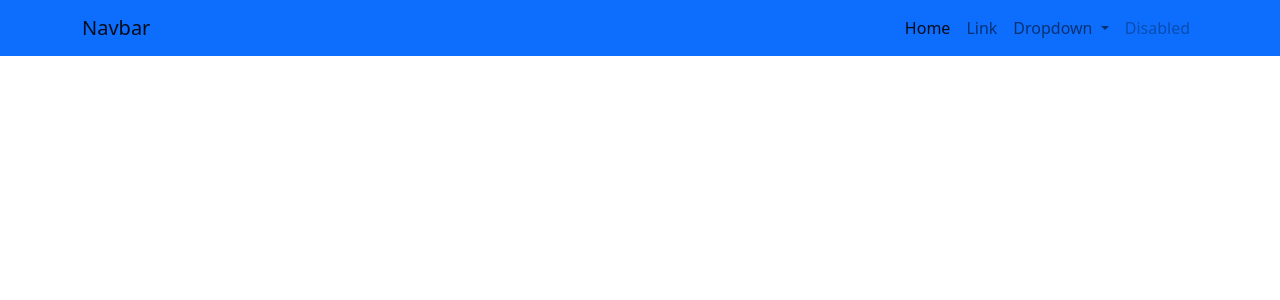
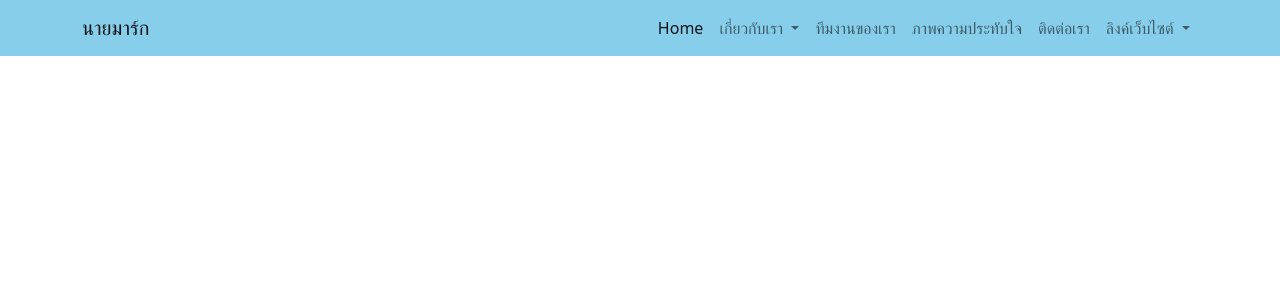
Before and after one commit to chananan47/cirt2-php8, a PHP site: page / in a window 1280 px wide. Shown: the top 300 px of the page. Run offline with PHP 8.4, Linux system fonts and the light colour scheme.

Commit message:
initial commit

```diff
--- a/js/index.php
+++ b/js/index.php
@@ -9,34 +9,55 @@
     </head>
     <body>
         <head>
-        <nav class="navbar navbar-expand-lg navbar-light bg-primary">
+        <nav class="navbar navbar-expand-lg navbar-light" style="background-color: 	#87CEEB">
   <div class="container">
-    <a class="navbar-brand" href="#">Navbar</a>
+    <a class="navbar-brand" href="#">นายมาร์ก</a>
     <button class="navbar-toggler" type="button" data-bs-toggle="collapse" data-bs-target="#navbarSupportedContent" aria-controls="navbarSupportedContent" aria-expanded="false" aria-label="Toggle navigation">
       <span class="navbar-toggler-icon"></span>
     </button>
+
     <div class="collapse navbar-collapse" id="navbarSupportedContent">
       <ul class="navbar-nav ms-auto mb-2 mb-lg-0">
         <li class="nav-item">
           <a class="nav-link active" aria-current="page" href="#">Home</a>
         </li>
-        <li class="nav-item">
-          <a class="nav-link" href="#">Link</a>
-        </li>
+
         <li class="nav-item dropdown">
           <a class="nav-link dropdown-toggle" href="#" id="navbarDropdown" role="button" data-bs-toggle="dropdown" aria-expanded="false">
-            Dropdown
+            เกี่ยวกับเรา
           </a>
           <ul class="dropdown-menu" aria-labelledby="navbarDropdown">
-            <li><a class="dropdown-item" href="#">Action</a></li>
-            <li><a class="dropdown-item" href="#">Another action</a></li>
+            <li><a class="dropdown-item" href="#">ประวัติส่วนตัว</a></li>
+            <li><a class="dropdown-item" href="#">เกี่ยวกับเรา</a></li>
             <li><hr class="dropdown-divider"></li>
-            <li><a class="dropdown-item" href="#">Something else here</a></li>
+            <li><a class="dropdown-item" href="#">หน้าที่รับผิดชอบ</a></li>
           </ul>
         </li>
+
         <li class="nav-item">
-          <a class="nav-link disabled">Disabled</a>
+          <a class="nav-link" href="#">ทีมงานของเรา</a>
         </li>
+
+        <li class="nav-item">
+          <a class="nav-link" href="#">ภาพความประทับใจ</a>
+        </li>
+
+        <li class="nav-item">
+          <a class="nav-link" href="#">ติดต่อเรา</a>
+        </li>
+
+        <li class="nav-item dropdown">
+          <a class="nav-link dropdown-toggle" href="#" id="navbarDropdown" role="button" data-bs-toggle="dropdown" aria-expanded="false">
+            ลิงค์เว็บไซต์
+          </a>
+          <ul class="dropdown-menu" aria-labelledby="navbarDropdown">
+            <li><a class="dropdown-item" href="#">วท.ตราด</a></li>
+            <li><a class="dropdown-item" href="#">อาชีวศึกษา</a></li>
+            <li><hr class="dropdown-divider"></li>
+            <li><a class="dropdown-item" href="#">กระทรวงศึกษาธิการ</a></li>
+          </ul>
+        </li>
+
       </ul>
 
     </div>
```
